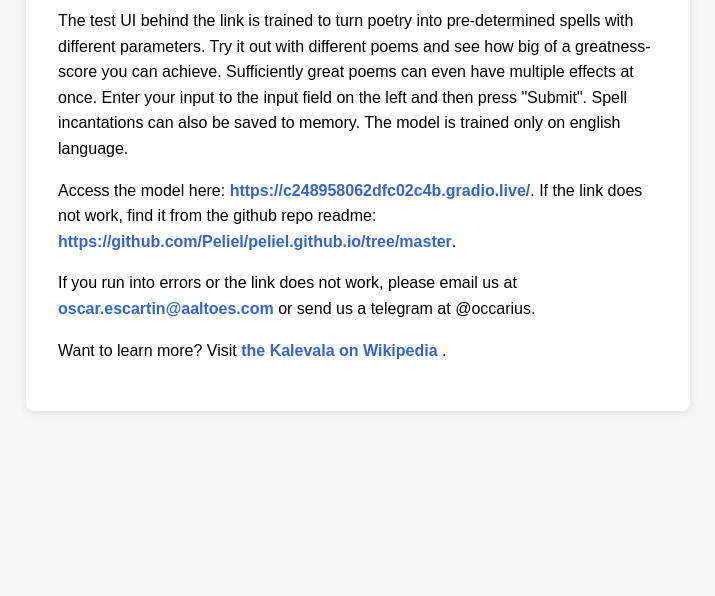
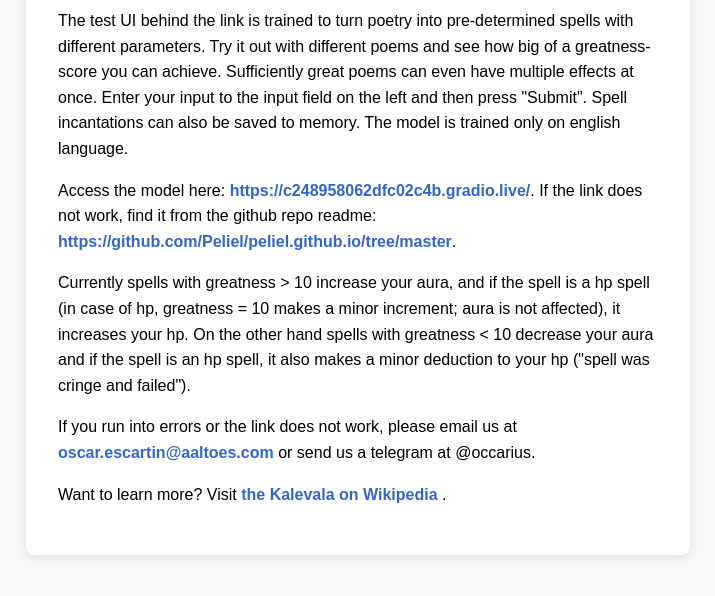
Before and after one commit to Peliel/peliel.github.io, a plain HTML site: page index.html in a window 1280 px wide. Shown: the part 150-746 px from the top of the page, without its empty margins (282-997 px from the left). Drawn offline with Linux system fonts and the light colour scheme.

Commit message:
Update index.html

```diff
--- a/index.html
+++ b/index.html
@@ -47,6 +47,8 @@
     <p>
       Access the model here: <a href="https://c248958062dfc02c4b.gradio.live/" target="_blank">https://c248958062dfc02c4b.gradio.live/</a>. If the link does not work, find it from the github repo readme: <a href="https://github.com/Peliel/peliel.github.io/tree/master" target="_blank">https://github.com/Peliel/peliel.github.io/tree/master</a>.
     </p>
+    <p>
+      Currently spells with greatness > 10 increase your aura, and if the spell is a hp spell (in case of hp, greatness = 10 makes a minor increment; aura is not affected), it increases your hp. On the other hand spells with greatness < 10 decrease your aura and if the spell is an hp spell, it also makes a minor deduction to your hp ("spell was cringe and failed").
     <p>
       If you run into errors or the link does not work, please email us at <a href="mailto:oscar.escartin@aaltoes.com">oscar.escartin@aaltoes.com</a> or send us a telegram at @occarius.
     </p>
```
